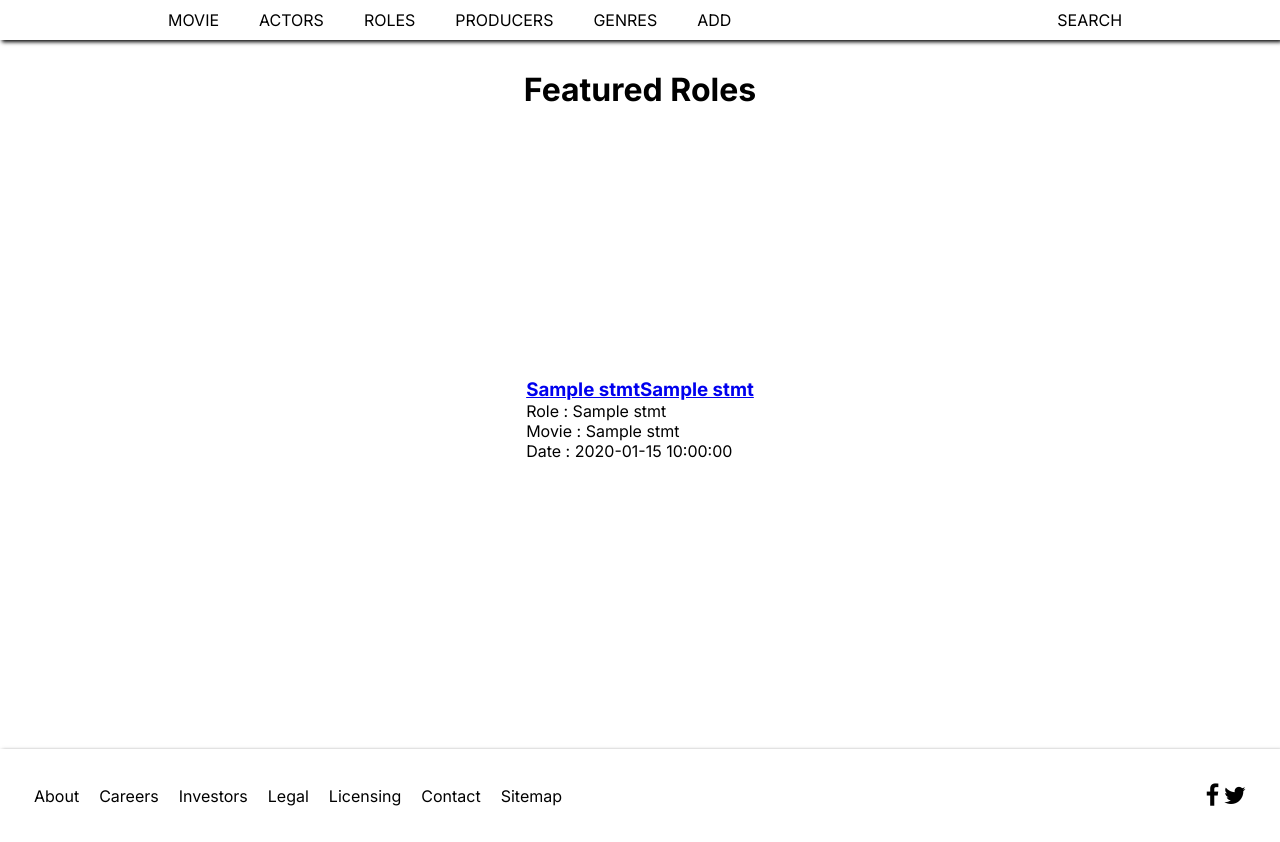
After one commit to x0-3/SQLMovieTheater, a PHP site: template view/listRoles.php in a window 1280 px wide. The commit adds this page. Run offline with PHP 8.4, Linux system fonts and the light colour scheme; the template is opened without the code that fills it: most values are stand-ins (such as "Sample title", 1, 10 or a date in 2020).

Commit message:
role page finished

```diff
--- a/index.php
+++ b/index.php
@@ -15,6 +15,8 @@ if(isset($_GET['action'])){
 
         case "listFilms": $ctrlMovieTheater->listFilms();break;
         case "listActors": $ctrlMovieTheater->listActors();break;
+        case "listRoles": $ctrlMovieTheater->listRoles();break;
+        case "listProducer": $ctrlMovieTheater->listProducer();break;
         case "movieDetail": $ctrlMovieTheater->movieDetail($id);break;
     }
 }
--- a/public/css/style.css
+++ b/public/css/style.css
@@ -77,10 +77,9 @@
 * body #wrapper main #contenu #listActors {
   display: flex;
   flex-wrap: wrap;
-  width: 100%;
-  margin-top: 30px;
-  padding: 15px;
   height: 80vh;
+  align-items: center;
+  justify-content: center;
 }
 * body #wrapper main #contenu #listActors .actorInfo {
   display: flex;
@@ -89,6 +88,16 @@
 }
 * body #wrapper main #contenu #listActors a {
   color: black;
+}
+* body #wrapper main #contenu #RolesSection {
+  display: flex;
+  flex-wrap: wrap;
+  height: 80vh;
+  align-items: center;
+  justify-content: center;
+}
+* body #wrapper main #contenu #RolesSection .roleList {
+  padding: 13px;
 }
 * body footer {
   display: flex;
--- a/public/css/style.scss
+++ b/public/css/style.scss
@@ -103,10 +103,9 @@
                     #listActors{
                         display: flex;
                         flex-wrap: wrap;
-                        width: 100%;
-                        margin-top: 30px;
-                        padding: 15px;
                         height: 80vh;
+                        align-items: center;
+                        justify-content: center;
 
                         .actorInfo{
                             display: flex;
@@ -117,6 +116,18 @@
 
                         a{
                             color: black;
+                        }
+                    }
+
+                    #RolesSection{
+                        display: flex;
+                        flex-wrap: wrap;
+                        height: 80vh;
+                        align-items: center;
+                        justify-content: center;
+
+                        .roleList{
+                            padding: 13px;
                         }
                     }
 
--- a/view/listActors.php
+++ b/view/listActors.php
@@ -7,9 +7,9 @@ foreach($stmt->fetchAll() as $actors){ ?>
 
     <div class="actorInfo">
         <a href=""><h3><?=$actors['NAME']?><?=$actors['familyName']?></h3></a>
-        <p><?=$actors['gender']?></p>
-        <p><?=$actors['birthday']?></p>
-        <p><?=$actors['age']?></p>
+        <p>gender : <?=$actors['gender']?></p>
+        <p>birthday : <?=$actors['birthday']?></p>
+        <p>age : <?=$actors['age']?> y/o</p>
     </div>
 
 <?php
--- /dev/null
+++ b/view/listRoles.php
@@ -0,0 +1,24 @@
+<?php ob_start(); ?>
+
+<section id="RolesSection">
+<?php
+foreach($stmt->fetchAll() as $role){ ?>
+
+    <div class="roleList">
+        <a href="#"><h3><?=$role['NAME']?><?=$role['familyName']?></h3></a>
+        <p>Role : <?=$role['roleName']?></p>
+        <p>Movie : <?=$role['title']?></p>
+        <p>Date : <?=$role['releaseDate']?></p>
+        <br>
+    </div>
+
+<?php
+}
+?>
+</section>
+
+<?php
+$title = "list Roles";
+$secondTitle = "Featured Roles";
+$content = ob_get_clean();
+require "view/template.php";
--- a/view/template.php
+++ b/view/template.php
@@ -20,7 +20,7 @@
             <ul>
                 <li><a href="index.php?action=listFilms">MOVIE</a></li>
                 <li><a href="index.php?action=listActors">ACTORS</a></li>
-                <li><a href="#">ROLES</a></li>
+                <li><a href="index.php?action=listRoles">ROLES</a></li>
                 <li><a href="#">PRODUCERS</a></li>
                 <li><a href="#">GENRES</a></li>
                 <li><a href="#">ADD</a></li>
```
Also changed, not shown: controller/MovieTheaterController.php (+21 -0 lines), 1 other file.
